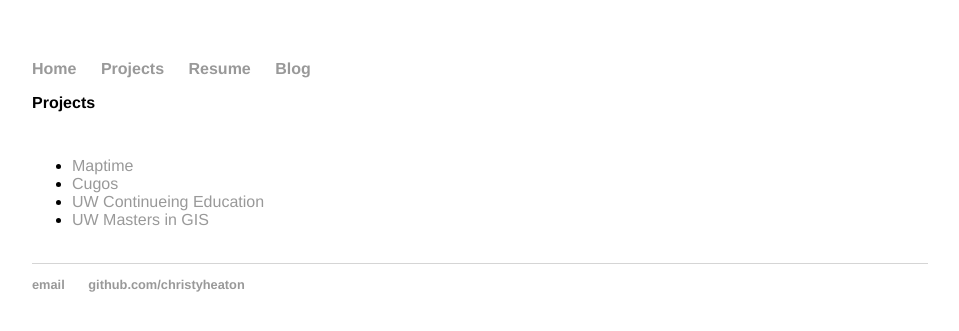
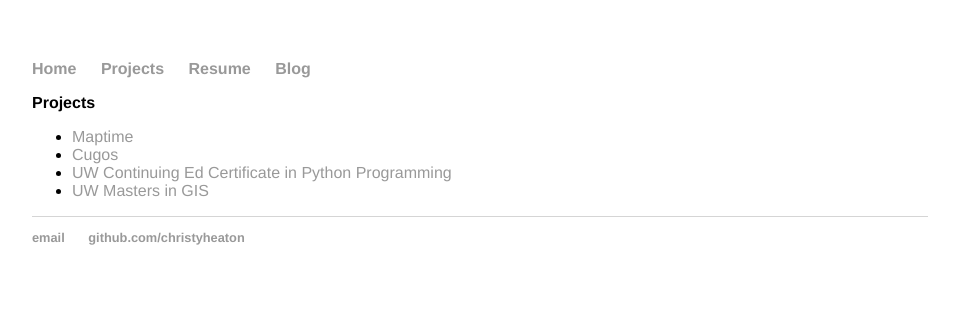
Before and after one commit to christyheaton/christyheaton.github.io, a Jekyll site: the page built from projects/index.html, in a window 1280 px wide. Shown: the top 331 px of the page, without its empty margins (160-1119 px from the left). Built offline with Jekyll 4.4.1, drawn with Linux system fonts in a browser that asks for light colours.

Commit message:
fixed links

```diff
--- a/projects/index.html
+++ b/projects/index.html
@@ -3,11 +3,9 @@ layout: default
 title: Projects
 ---
 <h1>Projects</h1>
-<br>
 <ul>
-    <li><a href="maptimesea.github.io">Maptime</a></li>
-    <li><a href="cugos.com">Cugos</a></li>
-    <li><a href="https://www.pce.uw.edu/certificates/python-programming">UW Continueing Education</a></li>
+    <li><a href="http://maptimesea.github.io">Maptime</a></li>
+    <li><a href="http://cugos.com">Cugos</a></li>
+    <li><a href="https://www.pce.uw.edu/certificates/python-programming">UW Continuing Ed Certificate in Python Programming</a></li>
     <li><a href="https://www.gisonline.uw.edu/">UW Masters in GIS</a></li>
 </ul>
-<br>
```
